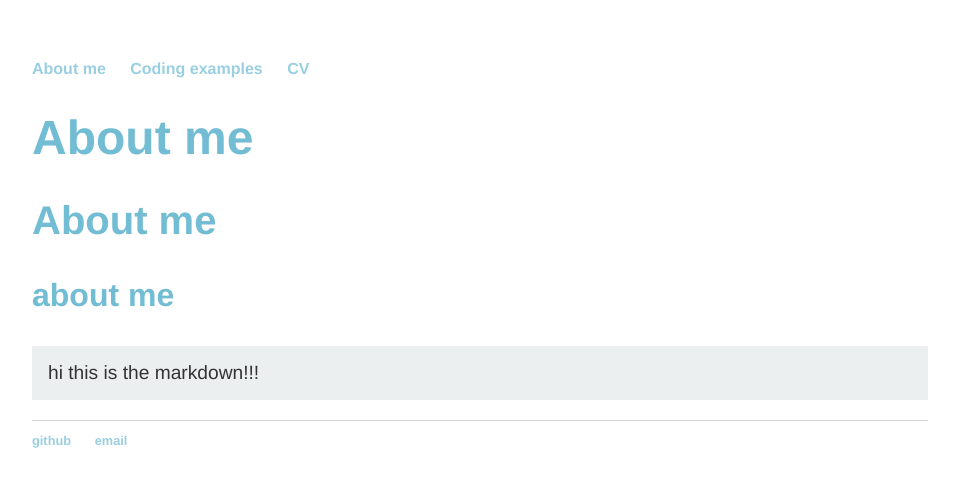
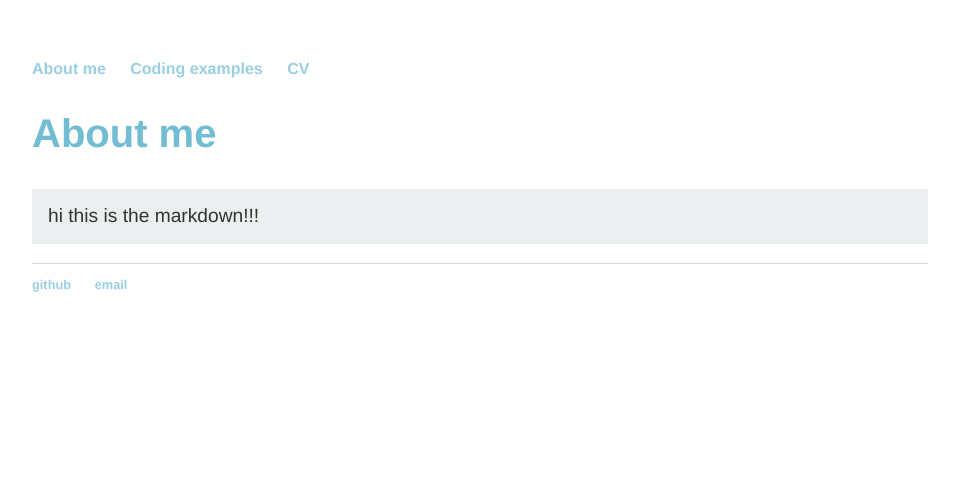
Before and after one commit to lena-kilian/lena-kilian.github.io, a Jekyll site: the page built from index.md, in a window 1280 px wide. Shown: the top 487 px of the page, without its empty margins (160-1119 px from the left). Built offline with Jekyll 4.4.1, drawn with Linux system fonts in a browser that asks for light colours; our own code applies the rules of GitHub Pages for plain Markdown files.

Commit message:
Update index.md

```diff
--- a/index.md
+++ b/index.md
@@ -1,5 +1,3 @@
-# About me
 ## About me
-### about me
 
 hi this is the markdown!!!
```
